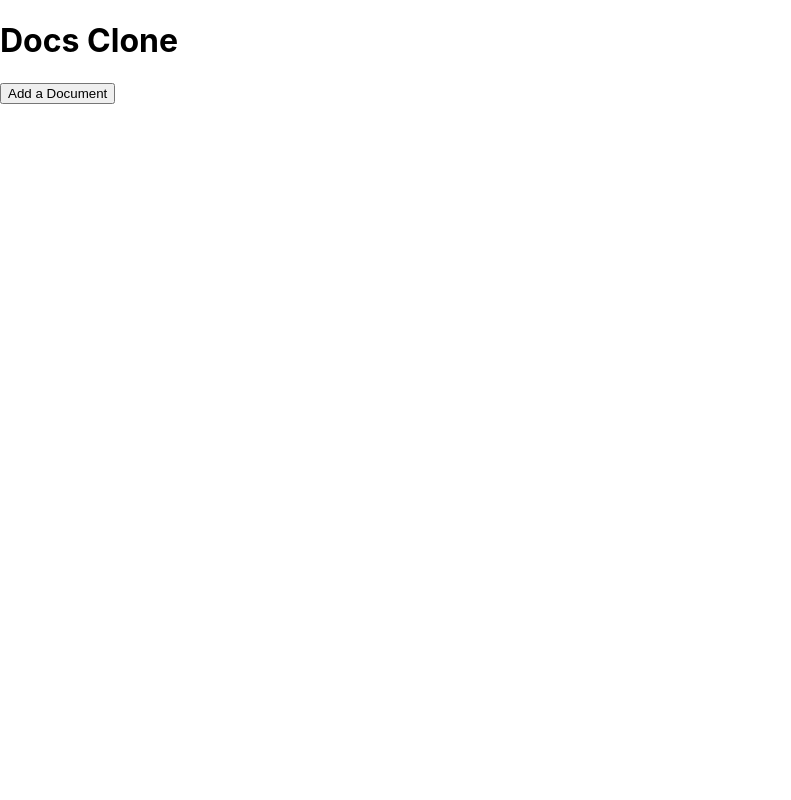
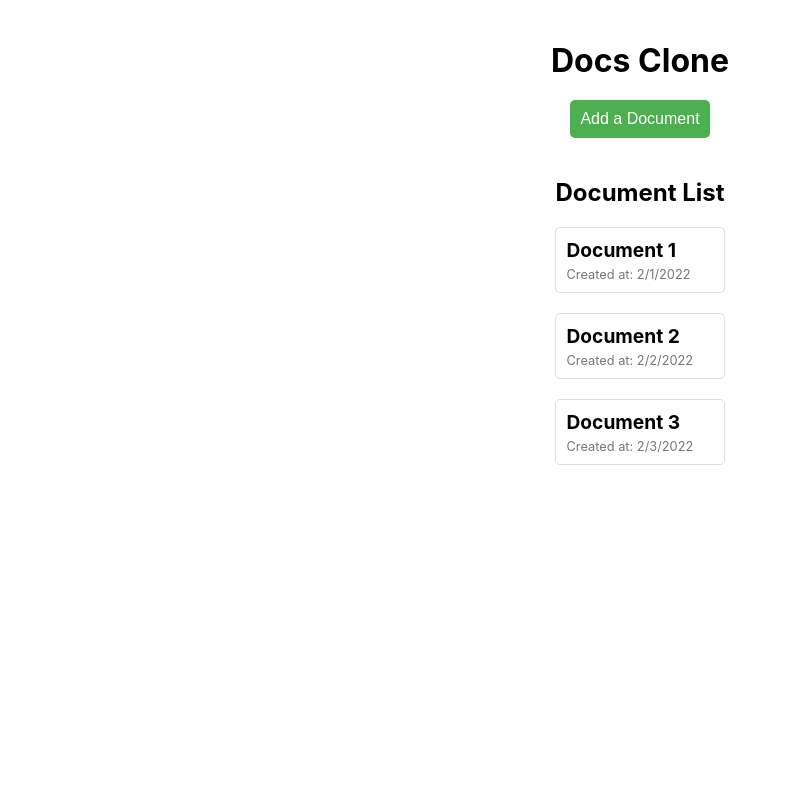
Before and after one commit to mohamedmehdigara/google-docs, a React (Create React App) app: page / in a window 1280 px wide. Shown: the top 800 px of the page, without its empty margins (0-791 px from the left). Built offline with nearby package versions, Linux system fonts and the light colour scheme.

Commit message:
edited files

```diff
--- a/src/components/DocumentList.js
+++ b/src/components/DocumentList.js
@@ -1,23 +1,51 @@
 import React from 'react';
+import styled from 'styled-components';
 
+// Dummy data for the document list
 const documents = [
-  { id: 1, title: 'Document 1', content: 'Content for Document 1...' },
-  { id: 2, title: 'Document 2', content: 'Content for Document 2...' },
-  { id: 3, title: 'Document 3', content: 'Content for Document 3...' },
+    { id: 1, title: 'Document 1', content: 'Content for Document 1...', created_at: '2022-02-01' },
+    { id: 2, title: 'Document 2', content: 'Content for Document 2...', created_at: '2022-02-02' },
+    { id: 3, title: 'Document 3', content: 'Content for Document 3...', created_at: '2022-02-03' },
     // Add more documents as needed
 ];
+
+// Styled Components
+const DocumentContainer = styled.div`
+    margin-bottom: 20px;
+    border: 1px solid #ddd;
+    padding: 10px;
+    border-radius: 5px;
+    cursor: pointer;
+    transition: background-color 0.3s;
+
+    &:hover {
+        background-color: #f5f5f5;
+    }
+`;
+
+const DocumentTitle = styled.h3`
+    margin: 0;
+    font-size: 1.2em;
+`;
+
+const DocumentDetails = styled.p`
+    margin: 5px 0 0;
+    font-size: 0.8em;
+    color: #777;
+`;
 
 const DocumentList = ({ onDocumentClick }) => {
     return (
         <div>
             <h2>Document List</h2>
-      <ul>
             {documents.map((document) => (
-          <li key={document.id} onClick={() => onDocumentClick(document)}>
-            {document.title}
-          </li>
+                <DocumentContainer key={document.id} onClick={() => onDocumentClick(document)}>
+                    <DocumentTitle>{document.title}</DocumentTitle>
+                    <DocumentDetails>
+                        Created at: {new Date(document.created_at).toLocaleDateString()}
+                    </DocumentDetails>
+                </DocumentContainer>
             ))}
-      </ul>
         </div>
     );
 };
--- a/src/components/docs.js
+++ b/src/components/docs.js
@@ -1,13 +1,31 @@
 import React, { useState } from 'react';
 import styled from 'styled-components';
 import Modal from './modals';
+import DocumentList from './DocumentList'; // New Component
+import Editor from './Editor'; // New Component
 
+// Styled Components
 const DocsContainer = styled.div`
-  /* Add your styling for the main container */
+  display: flex;
+  flex-direction: column;
+  align-items: center;
+  padding: 20px;
+`;
+
+const Header = styled.h1`
+  font-size: 2em;
+  margin-bottom: 20px;
 `;
 
 const AddButton = styled.button`
-  /* Add your styling for the add button */
+  padding: 10px;
+  font-size: 1em;
+  cursor: pointer;
+  background-color: #4caf50;
+  color: white;
+  border: none;
+  border-radius: 5px;
+  margin-bottom: 20px;
 `;
 
 export default function Docs() {
@@ -15,15 +33,42 @@ export default function Docs() {
 
     const handleOpen = () => setOpen(true);
 
+    // Dummy data for the document list
+    const documents = [
+        { id: 1, title: 'Document 1', content: 'Content for Document 1...' },
+        { id: 2, title: 'Document 2', content: 'Content for Document 2...' },
+        { id: 3, title: 'Document 3', content: 'Content for Document 3...' },
+    ];
+
+    // State to track the selected document for editing
+    const [selectedDocument, setSelectedDocument] = useState(null);
+
+    // Callback to handle document selection from the list
+    const handleDocumentClick = (document) => {
+        setSelectedDocument(document);
+        setOpen(true); // Open the modal when selecting a document for editing
+    };
+
+    // Callback to handle document creation
+    const handleDocumentCreate = () => {
+        // Implement logic for creating a new document
+        console.log('Creating a new document...');
+    };
+
     return (
         <DocsContainer>
-            <h1>Docs Clone</h1>
+            <Header>Docs Clone</Header>
 
-            <AddButton onClick={handleOpen}>
+            <AddButton onClick={handleDocumentCreate}>
                 Add a Document
             </AddButton>
 
-            <Modal open={open} setOpen={setOpen} />
+            <DocumentList documents={documents} onDocumentClick={handleDocumentClick} />
+
+            <Modal open={open} setOpen={setOpen}>
+                {/* Pass the selected document to the Editor */}
+                <Editor selectedDocument={selectedDocument} />
+            </Modal>
         </DocsContainer>
     );
 }
```
Lines whose indentation alone changed are shown as unchanged.
